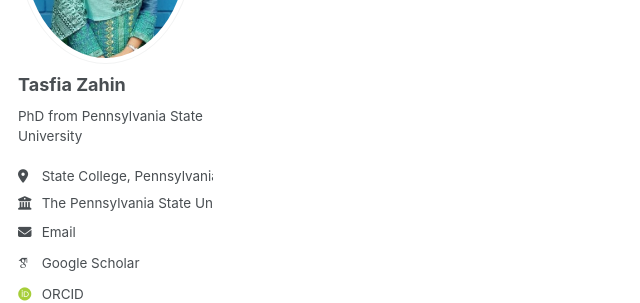
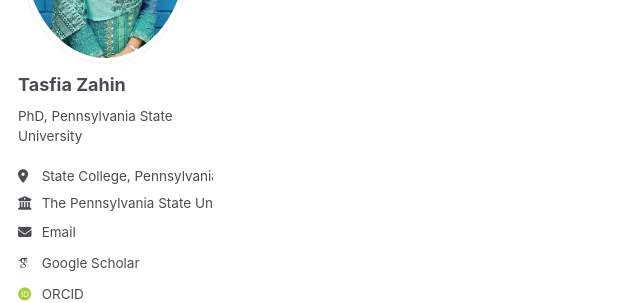
Before and after one commit to TasfiaZahin/TasfiaZahin.github.io, a Jekyll site: the page built from _pages/category-archive.html, in a window 1280 px wide. Shown: the part 263-566 px from the top of the page, without its empty margins (0-640 px from the left). Built offline with Jekyll 4.4.1, drawn with Linux system fonts in a browser that asks for light colours; some web fonts are replaced.

Commit message:
updated config

```diff
--- a/_config.yml
+++ b/_config.yml
@@ -25,7 +25,7 @@ author:
   avatar           : "profile.jpg"
   name             : "Tasfia Zahin"
   pronouns         : # example: "she/her"
-  bio              : "PhD from Pennsylvania State University"
+  bio              : "PhD, Pennsylvania State University"
   location         : "State College, Pennsylvania, USA"
   employer         : "The Pennsylvania State University"
   uri              : # URL
```
